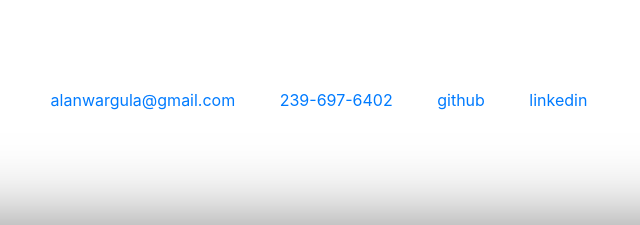
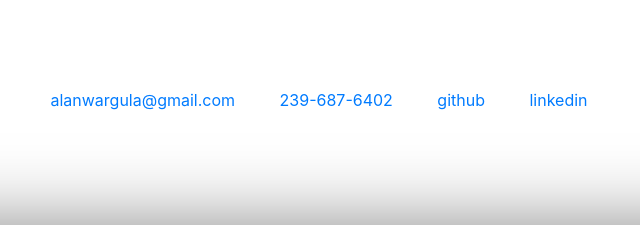
Before and after one commit to AlanWargula/Portfolio-2020, a plain HTML site: page index.html in a window 1280 px wide. Shown: the part 2026-2251 px from the top of the page, 321-961 px from the left. Drawn offline with nearby package versions, Linux system fonts and the light colour scheme; a web font is replaced by a local one.

Commit message:
Add files via upload

```diff
--- a/index.html
+++ b/index.html
@@ -240,7 +240,7 @@
     <footer id="contact-footer" class="mastfoot mt-auto">
       <div class=" footer inner">
         <a href="#contact-footer">alanwargula@gmail.com</a>
-        <a href="#contact-footer">239-697-6402</a>
+        <a href="#contact-footer">239-687-6402</a>
         <a href="https://github.com/AlanWargula"
           target="_blank">github</a>
         <a href="https://www.linkedin.com/in/alanwargula/"
```
